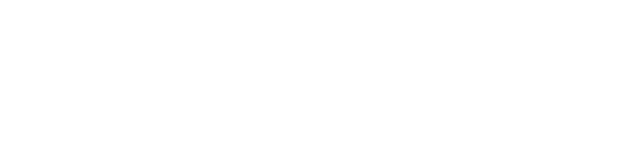
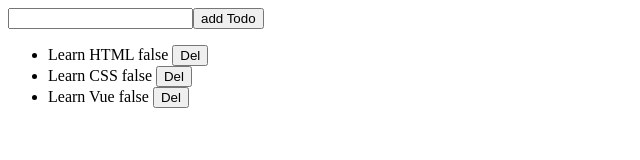
Before and after one commit to Yokosumi/todo-app-with-vue-cli, a plain HTML site: page index.html in a window 1280 px wide. Shown: the whole page, without its empty margins (0-640 px from the left). Drawn offline with nearby package versions, Linux system fonts and the light colour scheme.

Commit message:
feature: added basis of a todo app

```diff
--- a/index.html
+++ b/index.html
@@ -4,7 +4,21 @@
     <meta charset="UTF-8" />
     <meta http-equiv="X-UA-Compatible" content="IE=edge" />
     <meta name="viewport" content="width=device-width, initial-scale=1.0" />
+    <link rel="stylesheet" href="style.css" />
     <title>Document</title>
   </head>
-  <body></body>
+  <body>
+    <main id="app">
+      <input type="text" v-model="newTodo" />
+      <button @click="addTodo">add Todo</button>
+      <ul>
+        <li v-for="(todo, index) in list" key="todo" @click="updateTodoState">
+          {{ todo.todo }} {{todo.done}}
+          <button @click="deleteTodo(index)">Del</button>
+        </li>
+      </ul>
+    </main>
+    <script src="https://unpkg.com/vue@3"></script>
+    <script src="script.js"></script>
+  </body>
 </html>
--- a/script.js
+++ b/script.js
@@ -0,0 +1,39 @@
+// todo button
+// array mit den todos
+// todo list <ul>
+// funktion um todos hinzufügen
+// input field
+
+const app = Vue.createApp({
+  data() {
+    return {
+      list: [
+        {
+          todo: "Learn HTML",
+          done: false,
+        },
+        {
+          todo: "Learn CSS",
+          done: false,
+        },
+        {
+          todo: "Learn Vue",
+          done: false,
+        },
+      ],
+      newTodo: "",
+    };
+  },
+  methods: {
+    addTodo() {
+      this.list.push({
+        todo: this.newTodo,
+        done: false,
+      }),
+        (this.newTodo = "");
+    },
+    deleteTodo(index) {
+      this.list.splice(index, 1);
+    },
+  },
+}).mount("#app");
```
